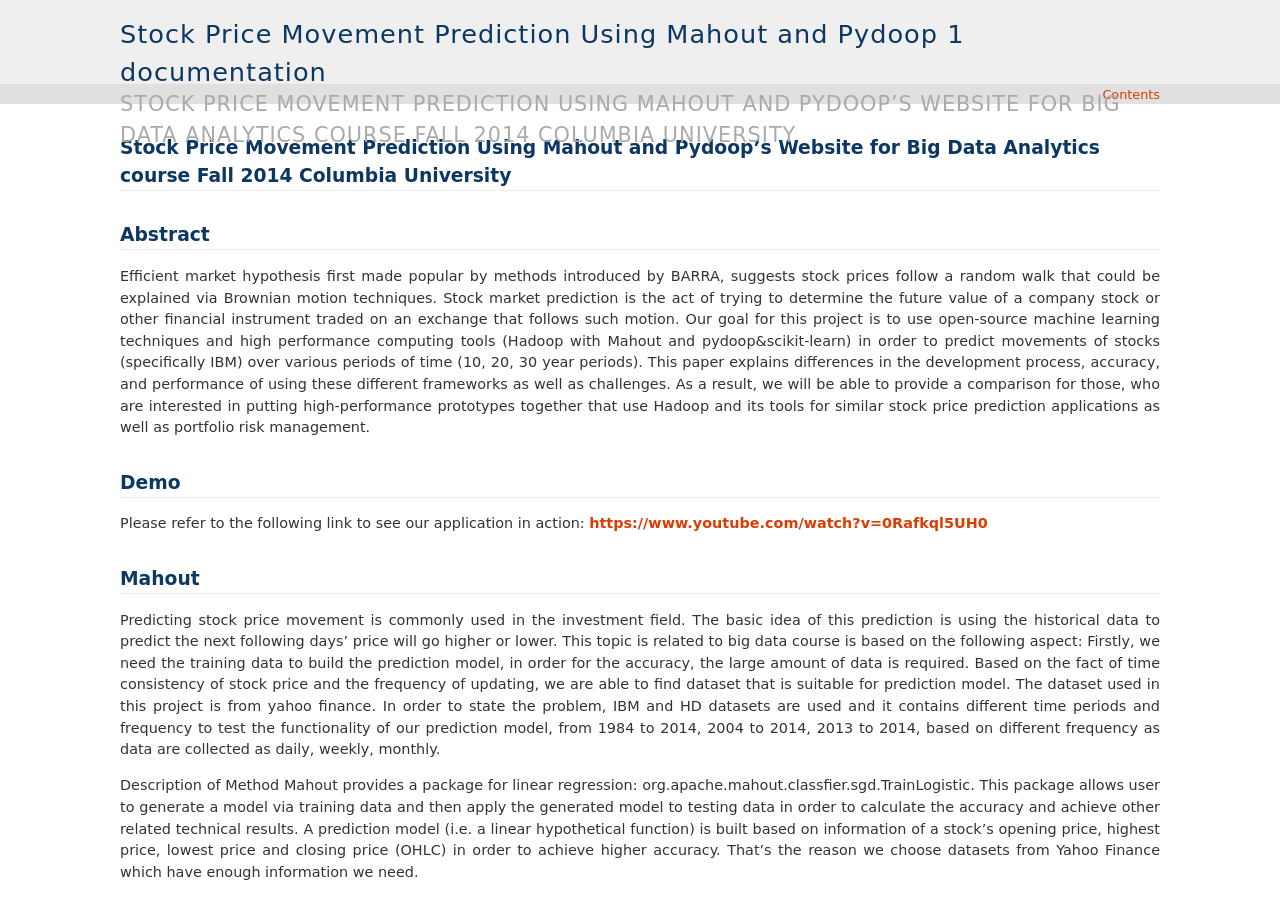
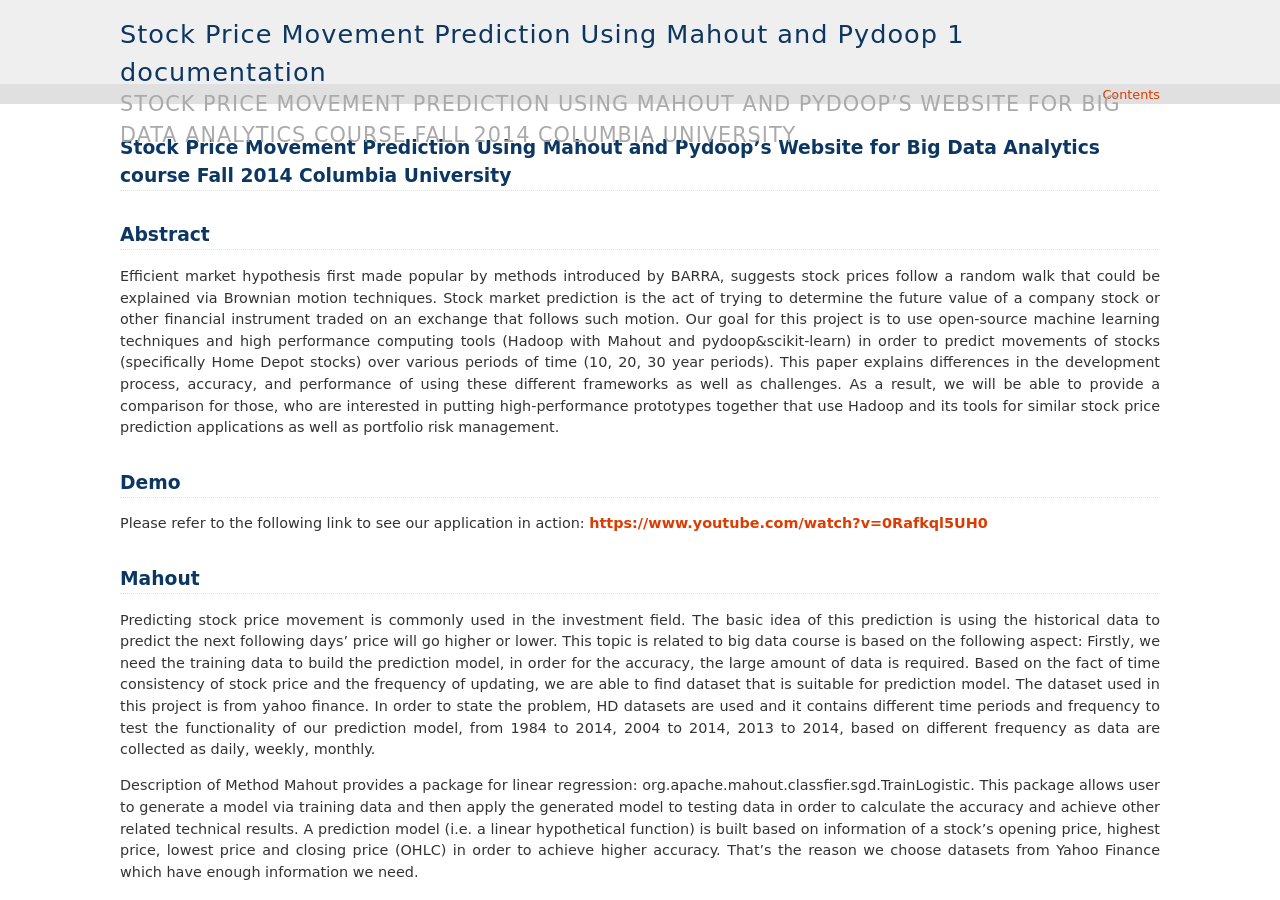
Before and after one commit to Sapphirine/Stock-price-Movement-Prediction, a Sphinx documentation site: the page built from source/index.rst, in a window 1280 px wide and 900 px high. Built offline with Sphinx 7.4.7, drawn with Linux system fonts in a browser that asks for light colours.

Commit message:
Update index.rst

```diff
--- a/source/index.rst
+++ b/source/index.rst
@@ -10,7 +10,7 @@
 ================
 
 
-Efficient market hypothesis first made popular by methods introduced by BARRA, suggests stock prices follow a random walk that could be explained via Brownian motion techniques. Stock market prediction is the act of trying to determine the future value of a company stock or other financial instrument traded on an exchange that follows such motion.  Our goal for this project is to use open-source machine learning techniques and high performance computing tools (Hadoop with Mahout and pydoop&scikit-learn) in order to predict movements of stocks (specifically IBM) over various periods of time (10, 20, 30 year periods). This paper explains differences in the development process, accuracy, and performance of using these different frameworks as well as challenges. As a result, we will be able to provide a comparison for those, who are interested in putting high-performance prototypes together that use Hadoop and its tools for similar stock price prediction applications as well as portfolio risk management.
+Efficient market hypothesis first made popular by methods introduced by BARRA, suggests stock prices follow a random walk that could be explained via Brownian motion techniques. Stock market prediction is the act of trying to determine the future value of a company stock or other financial instrument traded on an exchange that follows such motion.  Our goal for this project is to use open-source machine learning techniques and high performance computing tools (Hadoop with Mahout and pydoop&scikit-learn) in order to predict movements of stocks (specifically Home Depot stocks) over various periods of time (10, 20, 30 year periods). This paper explains differences in the development process, accuracy, and performance of using these different frameworks as well as challenges. As a result, we will be able to provide a comparison for those, who are interested in putting high-performance prototypes together that use Hadoop and its tools for similar stock price prediction applications as well as portfolio risk management.
 
 
 
@@ -27,7 +27,7 @@
 Mahout
 ==================
 
-Predicting stock price movement is commonly used in the investment field. The basic idea of this prediction is using the historical data to predict the next following days’ price will go higher or lower. This topic is related to big data course is based on the following aspect: Firstly, we need the training data to build the prediction model, in order for the accuracy, the large amount of data is required. Based on the fact of time consistency of stock price and the frequency of updating, we are able to find dataset that is suitable for prediction model. The dataset used in this project is from yahoo finance. In order to state the problem, IBM and HD datasets are used and it contains different time periods and frequency to test the functionality of our prediction model, from 1984 to 2014, 2004 to 2014, 2013 to 2014, based on different frequency as data are collected as daily, weekly, monthly.
+Predicting stock price movement is commonly used in the investment field. The basic idea of this prediction is using the historical data to predict the next following days’ price will go higher or lower. This topic is related to big data course is based on the following aspect: Firstly, we need the training data to build the prediction model, in order for the accuracy, the large amount of data is required. Based on the fact of time consistency of stock price and the frequency of updating, we are able to find dataset that is suitable for prediction model. The dataset used in this project is from yahoo finance. In order to state the problem, HD datasets are used and it contains different time periods and frequency to test the functionality of our prediction model, from 1984 to 2014, 2004 to 2014, 2013 to 2014, based on different frequency as data are collected as daily, weekly, monthly.
 
 Description of Method
 Mahout provides a package for linear regression: org.apache.mahout.classfier.sgd.TrainLogistic. This package allows user to generate a model via training data and then apply the generated model to testing data in order to calculate the accuracy and achieve other related technical results.
```
